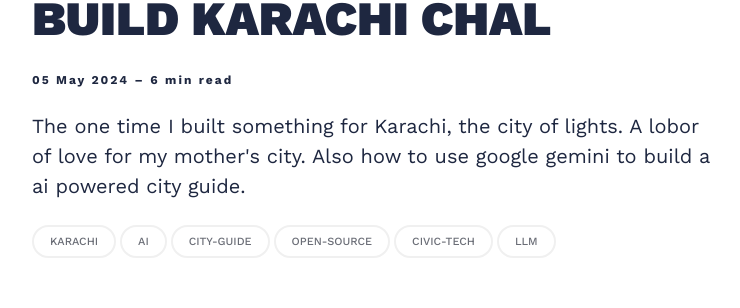
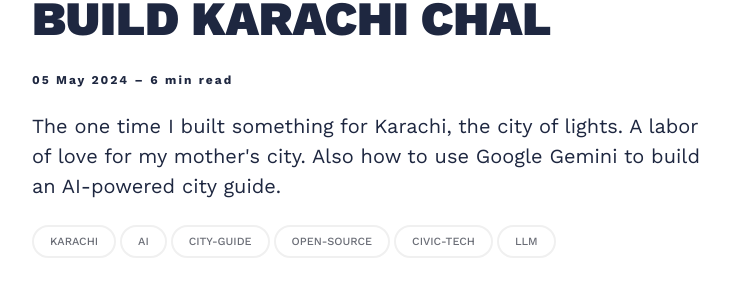
Before and after one commit to aliirz/aliirz.com, a Jekyll site: the page built from index.html, in a window 1280 px wide and 900 px high, scrolled down 698 px. Shown: the part 146-454 px from the top of the window, without its empty margins (268-1008 px from the left). Built offline with Jekyll 4.4.1, drawn with Linux system fonts in a browser that asks for light colours; nearby versions of some CDN libraries; the list of posts is cut into pages by our own code.

```diff
--- a/_posts/2024-05-05-karachi-chal.md
+++ b/_posts/2024-05-05-karachi-chal.md
@@ -1,76 +1,75 @@
 ---
 layout: post
 title: Using Google Gemini to build Karachi Chal
-description: The one time I built something for Karachi, the city of lights. A lobor of love for my mother's city. Also how to use google gemini to build a ai powered city guide.
+description: The one time I built something for Karachi, the city of lights. A labor of love for my mother's city. Also how to use Google Gemini to build an AI-powered city guide.
 date: 2024-05-05 19:03:00 +0500
 image: "images/arfat-jabbar-RtIVw8BGMWc-unsplash.jpg"
 tags: [karachi, ai, city-guide, open-source, civic-tech, llm]
 ---
 
 ## The Inspiration Spark
-Picture this: I'm on a flight to Karachi, a megacity I've always felt a connection to, when it hits me.  The sheer scale of the place, the energy – there had to be a better way to navigate it than generic travel guides. Enter Karachi Chal, my AI-powered itinerary planner!  Sometimes, even when you think you're escaping work to clear your head, inspiration strikes in the most unexpected places.  That flight to Karachi turned into an accidental coding adventure!  With its bustling streets and hidden gems, I knew there had to be a way to help visitors – and tourists like myself – experience the city's true spirit. Powered by Google's Gemini API, it quickly became more than a side project; it was a deep dive into building web apps with the power of advanced language models.
+Picture this: I'm on a flight to Karachi, a megacity I've always felt a connection to, when it hits me. The sheer scale of the place, the energy – there had to be a better way to navigate it than generic travel guides. Enter Karachi Chal, my AI-powered itinerary planner! Sometimes, even when you think you're escaping work to clear your head, inspiration strikes in the most unexpected places. That flight to Karachi turned into an accidental coding adventure! With its bustling streets and hidden gems, I knew there had to be a way to help visitors – and tourists like myself – experience the city's true spirit. Powered by Google's Gemini API, it quickly became more than a side project; it was a deep dive into building web apps with the power of advanced language models.
 
 ## Gemini API: Your AI Copilot
 
-Gemini a super-smart language model from Google AI that can generate text, translate languages, write different kinds of creative content, and answer your questions in an informative way. It also has multi modal capabilites.
+Gemini is a super-smart language model from Google AI that can generate text, translate languages, write different kinds of creative content, and answer your questions in an informative way. It also has multimodal capabilities.
 
-For Karachi Chal, I needed more than just an AI that could spit out search results.  Gemini's the perfect fit because it can understand complex requests and go beyond the typical tourist traps.  For example, if a user asks, "Help me find offbeat Karachi experiences, things most tourists wouldn't know about. I am here for 3 days" Gemini could tap into its knowledge of Karachi to suggest.
+For Karachi Chal, I needed more than just an AI that could spit out search results. Gemini's the perfect fit because it can understand complex requests and go beyond the typical tourist traps. For example, if a user asks, "Help me find offbeat Karachi experiences, things most tourists wouldn't know about. I am here for 3 days," Gemini could tap into its knowledge of Karachi to suggest.
 
 ## The Code Behind the Magic
 
 Let's start by bringing in the necessary tools. The first line imports the core Gemini functionalities from Google's library. MarkdownIt will help us format the AI's responses for the web, and your style.css keeps everything looking good. Of course, we need your super-secret API key to communicate with Gemini!
 
-
 {% highlight js %}
 import { GoogleGenerativeAI, HarmBlockThreshold, HarmCategory } from "@google/generative-ai"; // Bringing in the tools to work with Gemini
-import MarkdownIt from 'markdown-it'; //  Library to make the AI's output look nice
+import MarkdownIt from 'markdown-it'; // Library to make the AI's output look nice
 import './style.css';
 
 // Your API Key - Keep it Safe!
-let API_KEY = import.meta.env.VITE_GEMINI_KEY
+let API_KEY = import.meta.env.VITE_GEMINI_KEY;
 {% endhighlight %}
 
 This is where I teach Gemini how to be the ultimate Karachi travel guide. By setting the 'role' to 'user', I'm making sure the AI understands this input is coming from someone asking for help. Inside the 'parts' is where I'll carefully craft instructions for creating the perfect itinerary:
 
+{% highlight js %}
+let contents = [
+    {
+        role: 'user',
+        parts: [
+                    // Your prompt text here
+                ]
+        }
+    }
+];
+{% endhighlight %}
+
+Now here is the real Jugaar (hack), the prompt that makes Karachi Chal tick:
 
 {% highlight js %}
 let contents = [
-  {
-    role: 'user',
-    parts: [
-          // Your prompt text here
-        ]
+    {
+        role: 'user',
+        parts: [
+                    { text:  `You are a knowledgeable travel guide specializing in Karachi.
+                    When a visitor asks you about their upcoming trip using the
+                    variable "${promptInput.value}", provide a comprehensive response.
+                    Include detailed daily itineraries, top dining spots, and must-see attractions.
+                    Ensure you account for travel logistics, such as travel times and
+                    operational hours of venues.` }
+                ]
+        }
     }
-  }
-];
-{% endhighlight %}
-
-Now here is the real Jugaar(hack), the prompt that makes karachi chal tick:
-
-{% highlight js %}
-let contents = [
-  {
-    role: 'user',
-    parts: [
-          { text:  `You are a knowledgeable travel guide specializing in Karachi.
-          When a visitor asks you about their upcoming trip using the
-          variable "${promptInput.value}", provide a comprehensive response.
-          Include detailed daily itineraries, top dining spots, and must-see attractions.
-          Ensure you account for travel logistics, such as travel times and
-          operational hours of venues.`, }
-        ]
-    }
-  }
 ];
 {% endhighlight %}
 
 ![Karachi Chal dev in Google's project IDX](/images/idx-khi-chal.png)
 
-One of the coolest parts of building with AI is those 'aha!' moments.  Gemini works by sending a stream of text rather than a single block, and figuring out how to handle that on the fly was a big win! Working with Markdown to make everything look good on the website added another layer to the challenge.
+One of the coolest parts of building with AI is those 'aha!' moments. Gemini works by sending a stream of text rather than a single block, and figuring out how to handle that on the fly was a big win! Working with Markdown to make everything look good on the website added another layer to the challenge.
 
-## The End result
+## The End Result
 
-For the input we used above, here is how Karachi chal would respond
+For the input we used above, here is how Karachi Chal would respond:
+
 {% highlight md %}
 Day 1: Discovering Karachi's Quirky Side
 
```
Also changed, not shown: other parts of _posts/2024-05-05-karachi-chal.md (+3 -3 lines).
